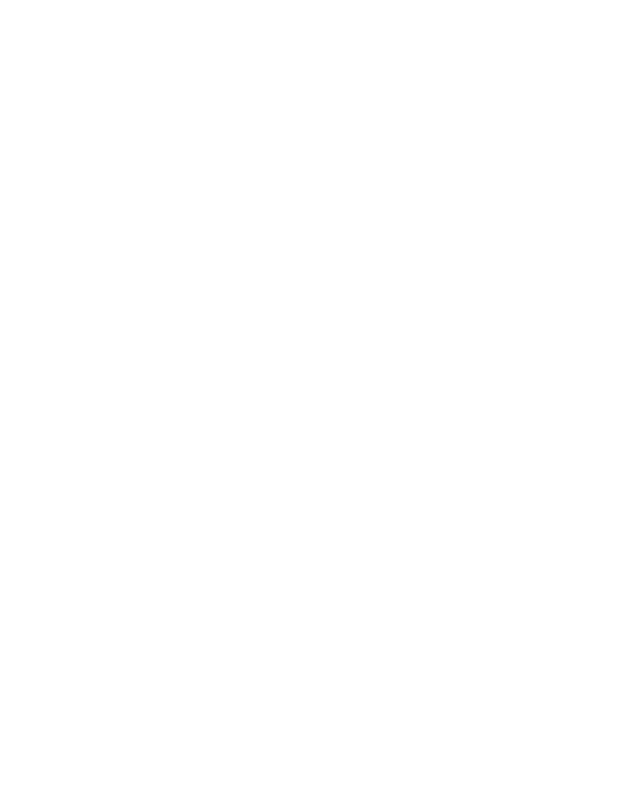
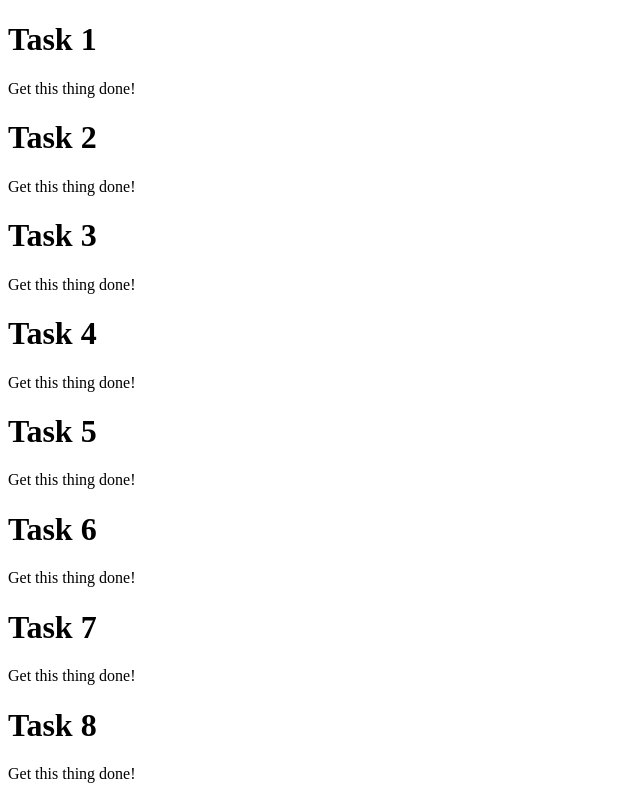
Before and after one commit to ireneyiu/kanban, a plain HTML site: page index.html in a window 1280 px wide. Shown: the whole page, without its empty margins (0-640 px from the left). Drawn offline with Linux system fonts and the light colour scheme.

Commit message:
Create new instance of kanban view to render everything.

```diff
--- a/js/app.js
+++ b/js/app.js
@@ -1,6 +1,6 @@
 (function ($) {
 
-    var kanban = [
+    var cards = [
         { title: "Task 1", description: "Get this thing done!", status: "notStarted" },
         { title: "Task 2", description: "Get this thing done!", status: "notStarted" },
         { title: "Task 3", description: "Get this thing done!", status: "inProgress" },
@@ -54,4 +54,6 @@
       }
     });
 
+    var kanban = new KanbanView();
+
 } (jQuery));
```
Also changed, not shown: index.html (+1 -1 lines).
